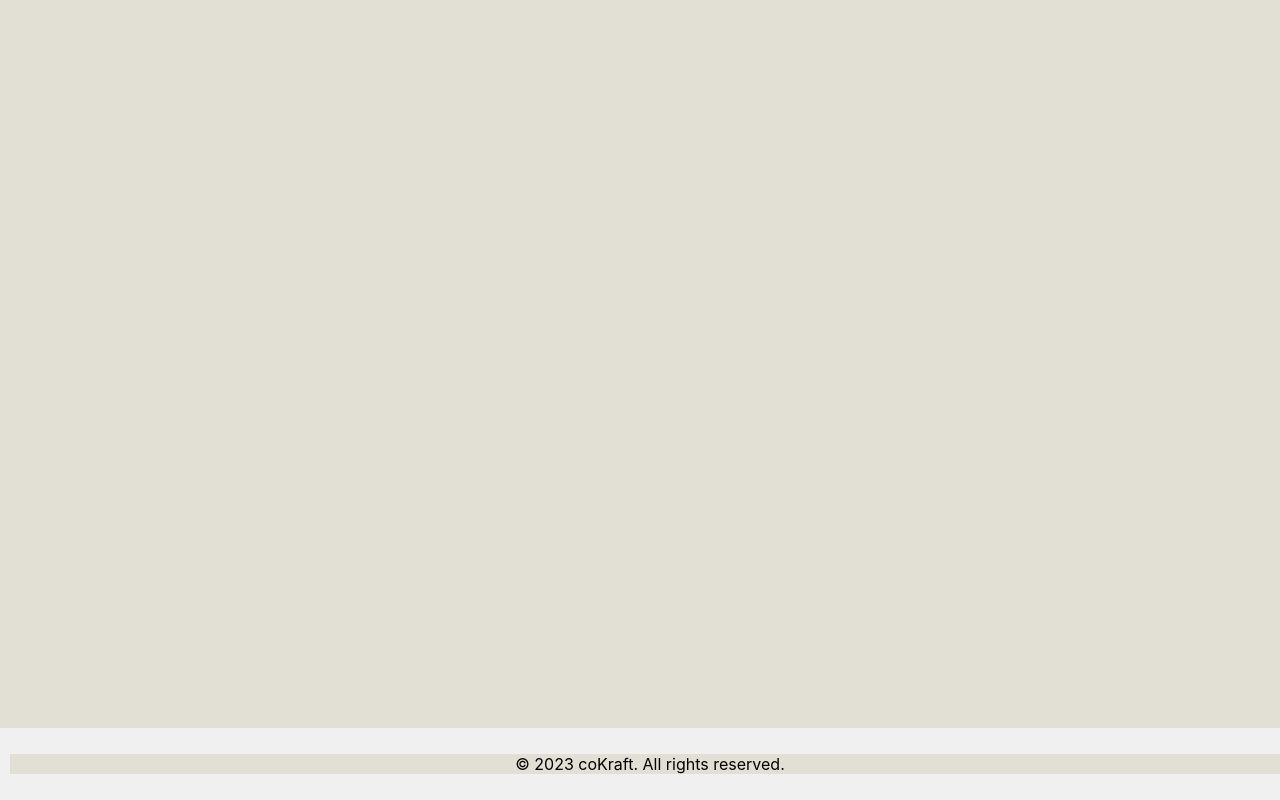
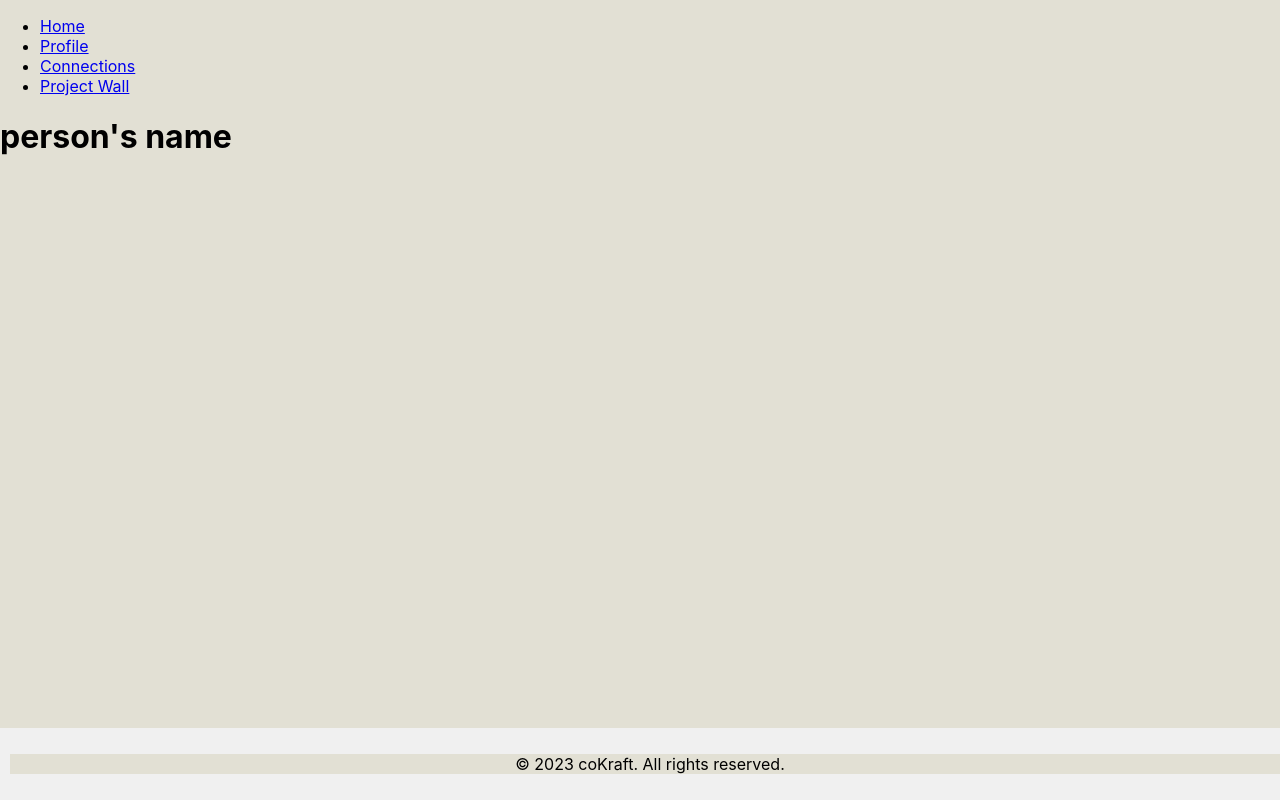
Before and after one commit to Abana55/collab-app-client, a React (Create React App) app: page /profile in a window 1280 px wide. Built offline with nearby package versions, Linux system fonts and the light colour scheme.

Commit message:
testing routes

```diff
--- a/src/App.js
+++ b/src/App.js
@@ -7,7 +7,7 @@ import Connections from './pages/Connections/Connections';
 import ProjectWall from './components/ProjectWall/ProjectWall';
 import ProjectDetails from './components/ProjectDetails/ProjectDetails';
 import Footer from './components/Footer/Footer'
-// import Navbar from './components/Navbar/NavBar.js';
+import Navbar from './components/Navbar/NavBar.js';
 // import Login from './components/Login';
 import { dummyProjects } from './components/dummyData'; // Import dummy data
 
@@ -57,6 +57,7 @@ function App() {
 
   return (
       <Router>
+        <Navbar/>
         <Routes>
         {/* {authenticatedUser && <Navbar onLogout={handleLogout} />} */}
         <Route path="/login">
--- a/src/pages/Connections/Connections.js
+++ b/src/pages/Connections/Connections.js
@@ -1,6 +1,8 @@
 function connections() {
     return(
-        <></>
+        <>
+        <h1>persons list of connections</h1>
+        </>
     )
 }
 
--- a/src/pages/Profile/Profile.js
+++ b/src/pages/Profile/Profile.js
@@ -1,6 +1,8 @@
 function profile() {
     return(
-        <></>
+        <>
+        <h1>person's name</h1>
+        </>
     )
 }
 
```
